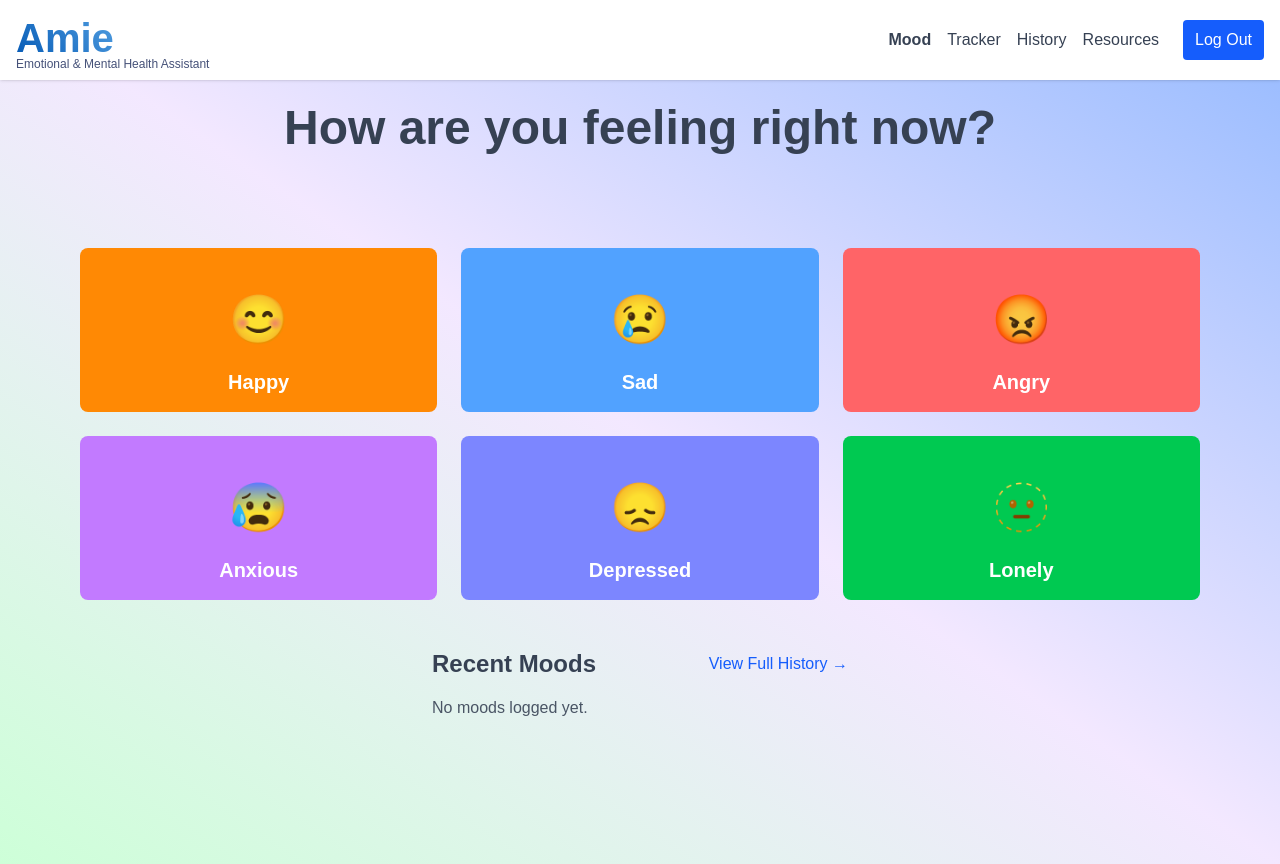
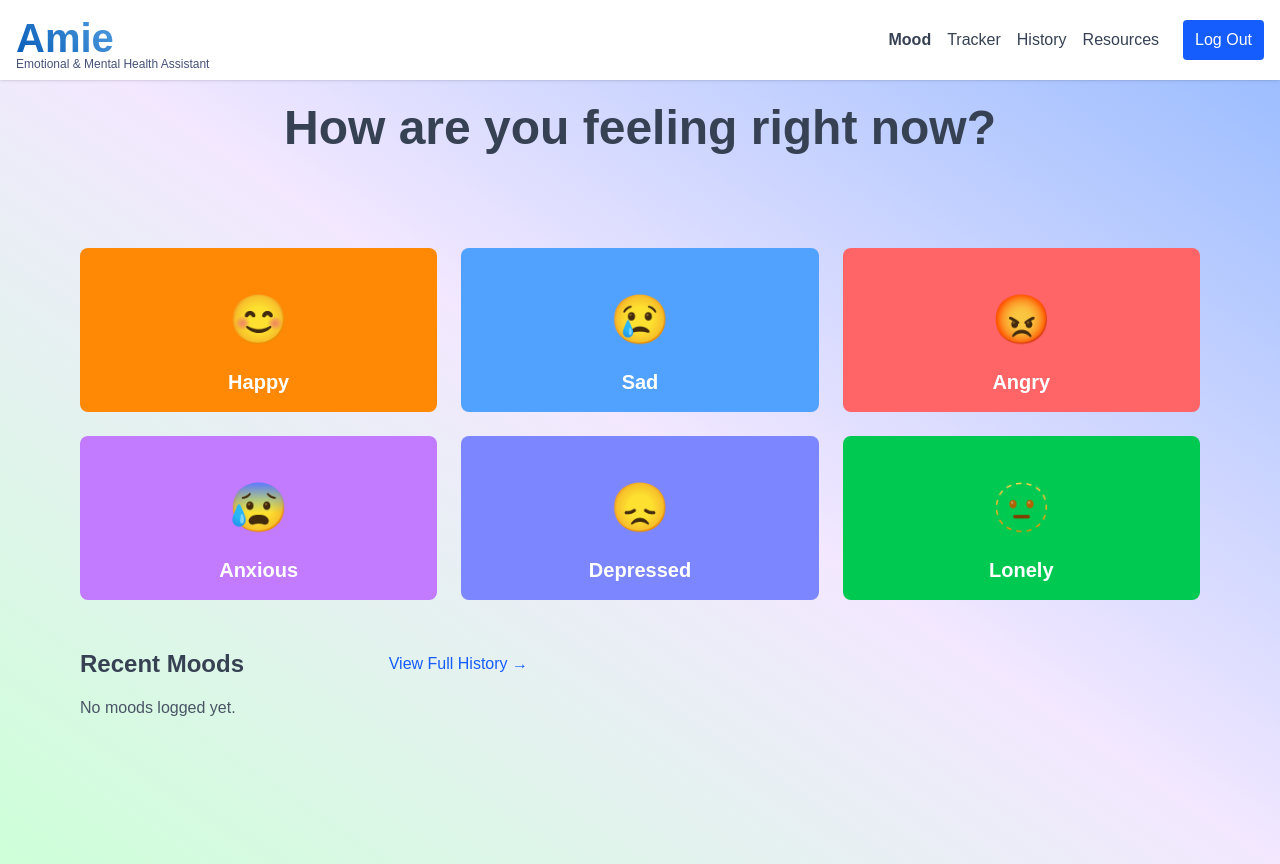
Before and after one commit to akelladeepak/amie-webapp, a React (Vite) app in the folder amie/: page /#/mood-selection in a window 1280 px wide. Built offline with nearby package versions, Linux system fonts and the light colour scheme; the HTML template or start-up script is replaced by a standard one.

Commit message:
Update position of recent moods

```diff
--- a/amie/src/pages/MoodSelection.jsx
+++ b/amie/src/pages/MoodSelection.jsx
@@ -233,7 +233,8 @@ function MoodSelection({ moodLogs, setMoodLogs }) {
       )}
 
       {/* RECENT MOODS SECTION */}
-      <div className="mt-12 w-full max-w-md px-4">
+      <div className="mt-12 w-full px-4 max-w-6xl">
+        <div className="max-w-md">
           <div className="flex items-center justify-between mb-4">
             <h2 className="text-2xl font-bold text-gray-700">Recent Moods</h2>
             <button
@@ -244,7 +245,6 @@ function MoodSelection({ moodLogs, setMoodLogs }) {
               <span className="absolute left-0 bottom-0 h-0.5 w-0 bg-blue-600 transition-all duration-300 group-hover:w-full"></span>
             </button>
           </div>
-
           {recentLogs.length === 0 ? (
             <p className="text-gray-600">No moods logged yet.</p>
           ) : (
@@ -266,6 +266,7 @@ function MoodSelection({ moodLogs, setMoodLogs }) {
             </ul>
           )}
         </div>
+      </div>
 
       {/* Include Toaster so that the toast notifications are rendered */}
       <Toaster />
```
Lines whose indentation alone changed are shown as unchanged.
